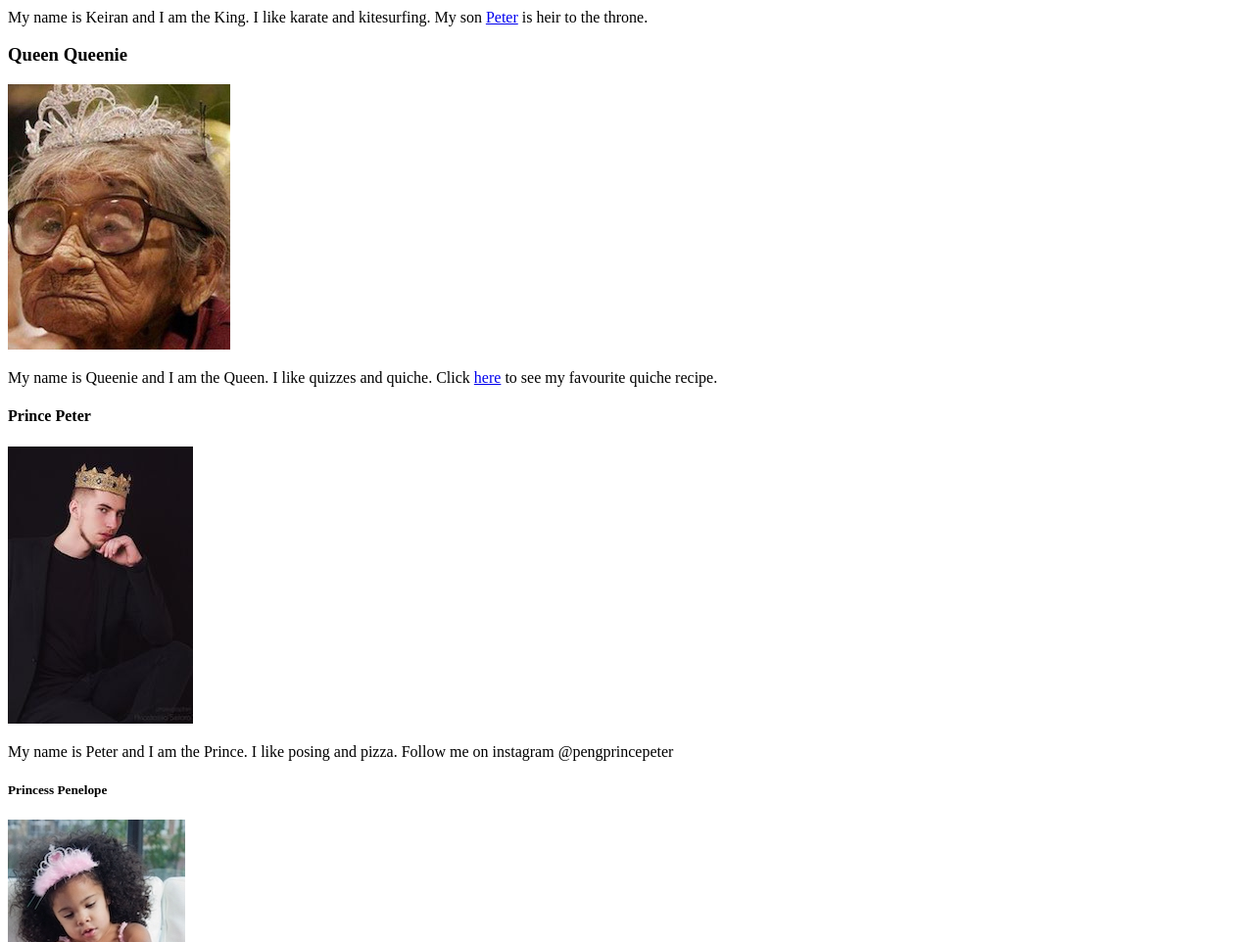
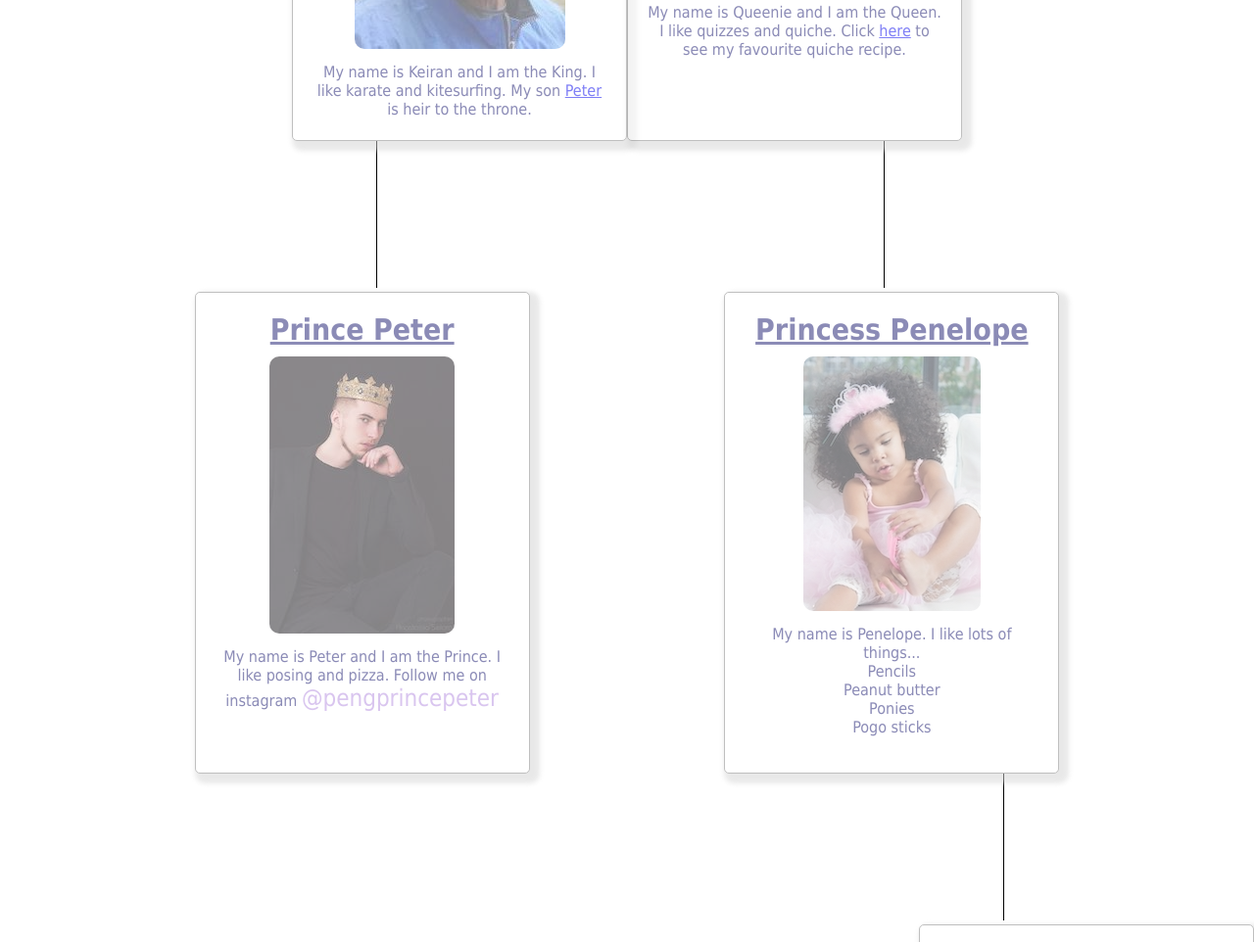
Before and after one commit to tea-milas/web-funds-palace, a plain HTML site: page index.html in a window 1280 px wide. Shown: the part 508-1470 px from the top of the page at 98% size. Drawn offline with Linux system fonts and the light colour scheme.

Commit message:
family tree

```diff
--- a/index.html
+++ b/index.html
@@ -4,6 +4,7 @@
     <meta charset="UTF-8">
     <meta name="viewport" content="width=device-width, initial-scale=1.0">
     <title>Web Fundamentals Palace</title>
+    <link rel="stylesheet" href="styles.css">
 </head>
 <body>
     <header>
@@ -11,32 +12,53 @@
         <p>Hover over the family members below to take a peek into the lives of those living at Web Fundamentals Palace</p>
     </header>
 
-    <main>
+    <main id="flex-wrapper">
+        <div id="kingqueen">
+            <div class="card">
                 <h2>King Kieran</h2>
                 <img src="./images/king.jpg" alt="King Kieran">
                 <p>My name is Keiran and I am the King. I like karate and kitesurfing. My son <a href="#peter">Peter</a> is heir to the throne.</p>
+            </div>
 
+
+            <div class="card">
                 <h3>Queen Queenie</h3>
                 <img src="./images/queen.jpg" alt="Queen Queenie">
                 <p>My name is Queenie and I am the Queen. I like quizzes and quiche. Click <a href="https://www.bbc.co.uk/food/recipes/quichelorraine_71987">here</a> to see my favourite quiche recipe.</p>
+            </div>
+        </div>
 
+        <span class="vertical-line1"></span> <span class="vertical-line2"></span>
+
+        <div id="children">
+            <div class="card">
                 <h4 id="peter">Prince Peter</h4>
                 <img src="./images/prince-peter.jpg" alt="Prince Peter">
-        <p>My name is Peter and I am the Prince. I like posing and pizza. Follow me on instagram @pengprincepeter</p>
+                <p>My name is Peter and I am the Prince. I like posing and pizza. Follow me on instagram <span>@pengprincepeter</span></p>
+            </div>
 
+            <div class="card">
                 <h5>Princess Penelope</h5>
                 <img src="./images/princess-penelope.jpg" alt="Princess Penelope">
                 <p>My name is Penelope. I like lots of things...</p>
-        <ul>
+                <ul id="penelope">
                     <li>Pencils</li>
                     <li>Peanut butter</li>
                     <li>Ponies</li>
                     <li>Pogo sticks</li>
                 </ul>
+            </div>
+        </div>
 
+        <span class="vertical-line3"></span>
+
+        <div id="susan">
+            <div class="card">
                 <h6> Susan </h6>
                 <img src="./images/susan.jpg" alt="Susan">
                 <p>I am King Kieran's misteress and mother to the illigitimate Princess.</p>
+            </div>
+        </div>
     </main>
 
 </body>
--- /dev/null
+++ b/styles.css
@@ -0,0 +1,111 @@
+* {
+    margin: 0;
+    padding: 0;
+    font-family: Tahoma, Verdana, sans-serif;
+}
+
+*::selection {
+    color: white;
+    background-color: #1182eb;
+}
+
+body {
+    background-color: white;
+    max-width: 1400px;
+    margin: auto;
+}
+
+header {
+    text-align: center;
+    height: 80px;
+    padding: 40px;
+    color: rgb(94, 92, 89);
+}
+
+header h1 {
+    font-size: 40px;
+}
+
+.card {
+    width: 300px;
+    height: 450px;
+    border: 1px solid gray;
+    border-radius: 5px;
+    text-align: center;
+    padding: 20px;
+    background-color: white;
+    color: midnightblue;
+    box-shadow: 5px 5px 5px 5px lightgrey; /* horizontal ofset (+right), vertical (+down) ofset, blur ,spread */
+    opacity: 0.5;
+    transition: opacity 0.3s ease;
+}
+
+.card img {
+    margin: 10px;
+    min-height: 250px;
+    border-radius:10px ;
+}
+
+.card:hover {
+    opacity: 1;
+}
+
+h2, h3, h4, h5, h6 {
+    font-size: 30px;
+    text-decoration: underline;
+}
+
+
+span {
+    font-size: 1.5em;
+    color: #B48CE0;
+}
+
+#penelope {
+    list-style-type: none;
+}
+
+li:hover {
+    color: #1182eb;
+}
+
+#kingqueen {
+    display: flex;
+    justify-content: center;
+    align-items: center;
+}
+
+#children {
+
+    display: flex;
+    justify-content: space-evenly;
+    align-items: center;
+}
+
+#susan {
+    margin-bottom: 60px;
+    display: flex;
+    justify-content: flex-end;
+    align-items: center;
+}
+
+.vertical-line1 {
+    display: inline-block;
+    border-left: 1px solid black;
+    margin-left: 30%;
+    height: 150px;
+}
+
+.vertical-line2 {
+    display: inline-block;
+    border-left: 1px solid black;
+    margin-left: 40%;
+    height: 150px;
+}
+
+.vertical-line3 {
+    display: inline-block;
+    border-left: 1px solid black;
+    margin-left: 80%;
+    height: 150px;
+}
```
Lines whose indentation alone changed are shown as unchanged.
